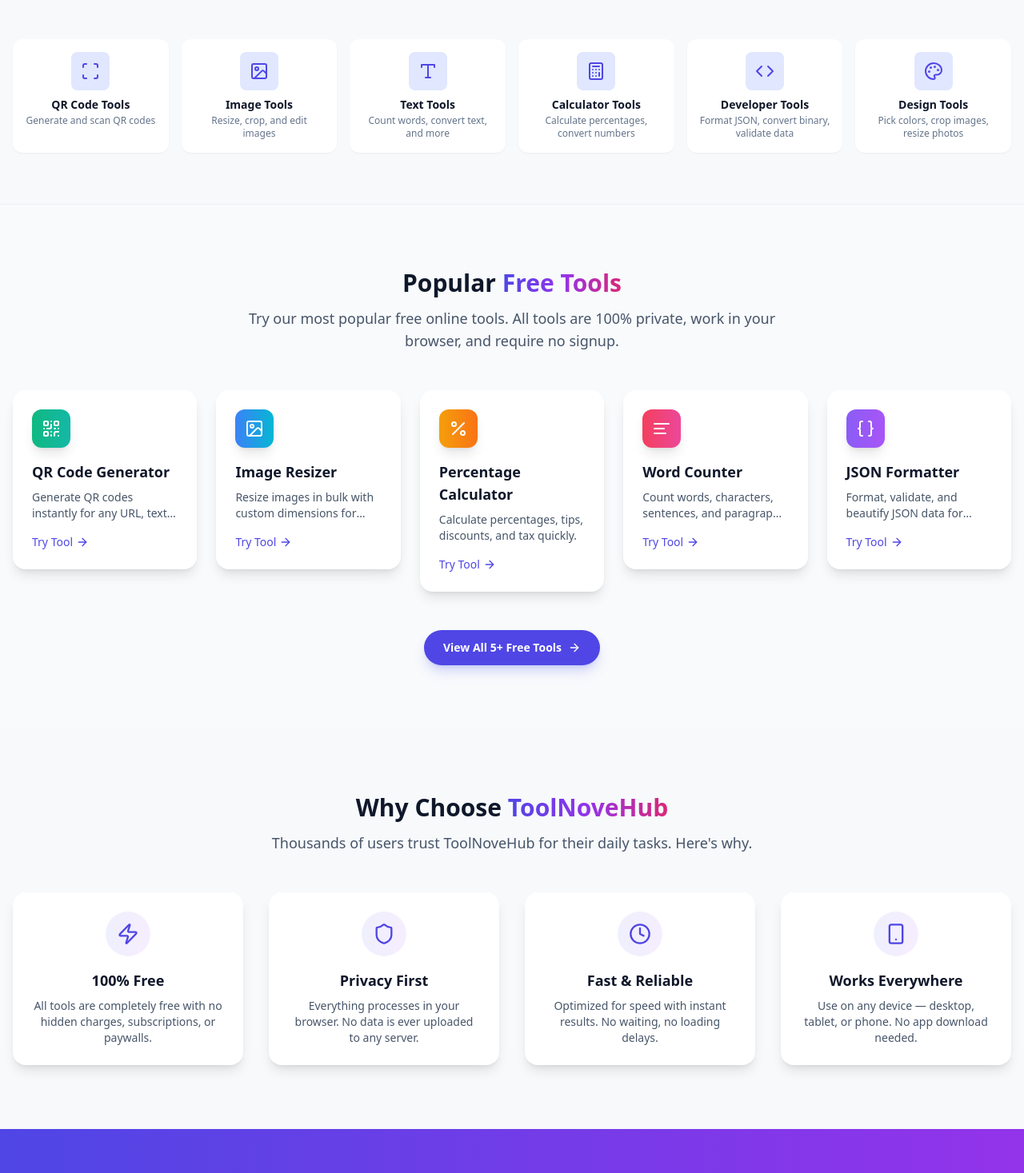
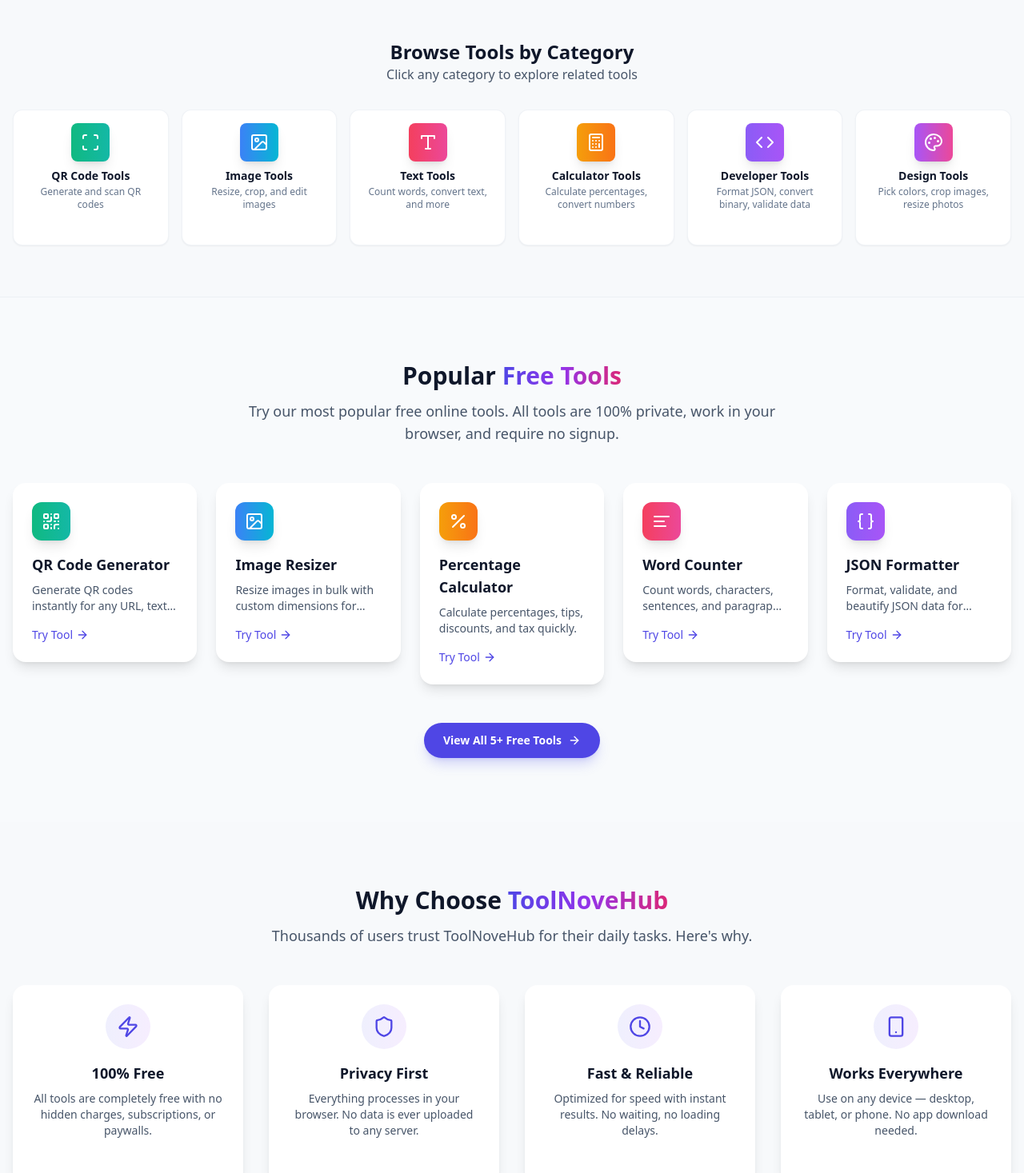
Before and after one commit to sprajeshofficial-wq/ToolNoveHub, a Next.js app: page / in a window 1280 px wide. Shown: the part 900-2367 px from the top of the page at 80% size. Built offline with nearby package versions, Linux system fonts and the light colour scheme.

Commit message:
🔗 Make all homepage cards clickable - category cards, feature cards, stats

```diff
--- a/app/page.tsx
+++ b/app/page.tsx
@@ -100,33 +100,73 @@
     {
       icon: Zap,
       title: '100% Free',
-      description: 'All tools are completely free with no hidden charges, subscriptions, or paywalls.'
+      description: 'All tools are completely free with no hidden charges, subscriptions, or paywalls.',
+      href: '/tools'
     },
     {
       icon: Shield,
       title: 'Privacy First',
-      description: 'Everything processes in your browser. No data is ever uploaded to any server.'
+      description: 'Everything processes in your browser. No data is ever uploaded to any server.',
+      href: '/privacy'
     },
     {
       icon: Clock,
       title: 'Fast & Reliable',
-      description: 'Optimized for speed with instant results. No waiting, no loading delays.'
+      description: 'Optimized for speed with instant results. No waiting, no loading delays.',
+      href: '/tools'
     },
     {
       icon: Smartphone,
       title: 'Works Everywhere',
-      description: 'Use on any device — desktop, tablet, or phone. No app download needed.'
+      description: 'Use on any device — desktop, tablet, or phone. No app download needed.',
+      href: '/tools'
     },
   ];
 
-  // Tool categories for SEO-friendly section
+  // Tool categories with clickable links
   const toolCategories = [
-    { name: 'QR Code Tools', icon: Scan, description: 'Generate and scan QR codes' },
-    { name: 'Image Tools', icon: ImageIcon, description: 'Resize, crop, and edit images' },
-    { name: 'Text Tools', icon: Type, description: 'Count words, convert text, and more' },
-    { name: 'Calculator Tools', icon: Calculator, description: 'Calculate percentages, convert numbers' },
-    { name: 'Developer Tools', icon: Code, description: 'Format JSON, convert binary, validate data' },
-    { name: 'Design Tools', icon: Palette, description: 'Pick colors, crop images, resize photos' },
+    {
+      name: 'QR Code Tools',
+      icon: Scan,
+      description: 'Generate and scan QR codes',
+      href: '/tools/qr-code-generator',
+      color: 'from-emerald-500 to-teal-500'
+    },
+    {
+      name: 'Image Tools',
+      icon: ImageIcon,
+      description: 'Resize, crop, and edit images',
+      href: '/tools/image-resizer',
+      color: 'from-blue-500 to-cyan-500'
+    },
+    {
+      name: 'Text Tools',
+      icon: Type,
+      description: 'Count words, convert text, and more',
+      href: '/tools/word-counter',
+      color: 'from-rose-500 to-pink-500'
+    },
+    {
+      name: 'Calculator Tools',
+      icon: Calculator,
+      description: 'Calculate percentages, convert numbers',
+      href: '/tools/percentage-calculator',
+      color: 'from-amber-500 to-orange-500'
+    },
+    {
+      name: 'Developer Tools',
+      icon: Code,
+      description: 'Format JSON, convert binary, validate data',
+      href: '/tools/json-formatter',
+      color: 'from-violet-500 to-purple-500'
+    },
+    {
+      name: 'Design Tools',
+      icon: Palette,
+      description: 'Pick colors, crop images, resize photos',
+      href: '/tools/color-picker',
+      color: 'from-purple-500 to-pink-500'
+    },
   ];
 
   return (
@@ -159,14 +199,13 @@
             <span>✨ 100% Free Online Tools — No Signup Required</span>
           </div>
 
-          {/* Main Heading - SEO Optimized */}
+          {/* Main Heading */}
           <h1 className="mt-6 text-4xl font-extrabold tracking-tight sm:text-5xl md:text-6xl lg:text-7xl">
             <span className="text-slate-900">Free Online Tools –</span>
             <br />
             <span className="gradient-text">QR, Image, JSON, Text &amp; Calculators</span>
           </h1>
 
-          {/* Description - SEO Optimized */}
           <p className="mx-auto mt-6 max-w-3xl text-lg text-slate-600 sm:text-xl">
             <strong>100% free online tools</strong> for developers, students, office workers, and everyday tasks.
             Generate <strong>QR codes</strong>, resize <strong>images</strong>, format <strong>JSON</strong>,
@@ -187,32 +226,49 @@
             </Link>
           </div>
 
-          {/* Stats */}
+          {/* Feature Stats - Now Clickable */}
           <div className="mt-12 flex flex-wrap justify-center gap-8">
             {features.map((feature) => (
-              <div key={feature.title} className="flex items-center gap-2 text-sm text-slate-600">
-                <feature.icon className="h-4 w-4 text-indigo-500" />
+              <Link
+                key={feature.title}
+                href={feature.href}
+                className="flex items-center gap-2 text-sm text-slate-600 hover:text-indigo-600 transition-colors group"
+              >
+                <feature.icon className="h-4 w-4 text-indigo-500 group-hover:scale-110 transition-transform" />
                 <span className="font-medium">{feature.title}</span>
-              </div>
+              </Link>
             ))}
           </div>
         </div>
       </section>
 
-      {/* Tool Categories Section - SEO Friendly */}
+      {/* Tool Categories Section - FULLY CLICKABLE */}
       <section className="py-16 px-4 bg-slate-50/50 border-y border-slate-200/50">
         <div className="mx-auto max-w-7xl">
+          <div className="text-center mb-8">
+            <h2 className="text-2xl font-bold text-slate-900">Browse Tools by Category</h2>
+            <p className="text-slate-600">Click any category to explore related tools</p>
+          </div>
           <div className="grid grid-cols-2 gap-4 sm:grid-cols-3 md:grid-cols-6">
             {toolCategories.map((category) => {
               const Icon = category.icon;
               return (
-                <div key={category.name} className="text-center p-4 rounded-xl bg-white shadow-sm hover:shadow-md transition-shadow">
-                  <div className="inline-flex rounded-lg bg-indigo-100 p-3">
-                    <Icon className="h-6 w-6 text-indigo-600" />
+                <Link
+                  key={category.name}
+                  href={category.href}
+                  className="group text-center p-4 rounded-xl bg-white shadow-sm hover:shadow-lg transition-all hover:-translate-y-1 border border-slate-200/50 hover:border-indigo-200"
+                >
+                  <div className={`inline-flex rounded-lg bg-gradient-to-r ${category.color} p-3 shadow-lg transition-transform group-hover:scale-110`}>
+                    <Icon className="h-6 w-6 text-white" />
                   </div>
-                  <h3 className="mt-2 text-sm font-semibold text-slate-900">{category.name}</h3>
+                  <h3 className="mt-2 text-sm font-semibold text-slate-900 group-hover:text-indigo-600 transition-colors">
+                    {category.name}
+                  </h3>
                   <p className="text-xs text-slate-500 mt-0.5">{category.description}</p>
-                </div>
+                  <span className="mt-2 inline-block text-xs font-medium text-indigo-600 opacity-0 group-hover:opacity-100 transition-opacity">
+                    Click to explore →
+                  </span>
+                </Link>
               );
             })}
           </div>
@@ -247,7 +303,7 @@
         </div>
       </section>
 
-      {/* Feature Section */}
+      {/* Feature Cards Section - FULLY CLICKABLE */}
       <section className="py-20 px-4 bg-slate-50/50">
         <div className="mx-auto max-w-7xl">
           <div className="text-center mb-12">
@@ -261,13 +317,22 @@
 
           <div className="grid grid-cols-1 gap-8 md:grid-cols-2 lg:grid-cols-4">
             {features.map((feature) => (
-              <div key={feature.title} className="text-center p-6 rounded-2xl bg-white shadow-lg hover:shadow-xl transition-shadow">
-                <div className="mx-auto mb-4 flex h-14 w-14 items-center justify-center rounded-full bg-gradient-to-r from-indigo-500/10 to-purple-500/10">
-                  <feature.icon className="h-7 w-7 text-indigo-600" />
+              <Link
+                key={feature.title}
+                href={feature.href}
+                className="group text-center p-6 rounded-2xl bg-white shadow-lg hover:shadow-xl transition-all hover:-translate-y-1"
+              >
+                <div className="mx-auto mb-4 flex h-14 w-14 items-center justify-center rounded-full bg-gradient-to-r from-indigo-500/10 to-purple-500/10 group-hover:from-indigo-500/20 group-hover:to-purple-500/20 transition-colors">
+                  <feature.icon className="h-7 w-7 text-indigo-600 group-hover:scale-110 transition-transform" />
                 </div>
-                <h3 className="text-lg font-semibold text-slate-900">{feature.title}</h3>
+                <h3 className="text-lg font-semibold text-slate-900 group-hover:text-indigo-600 transition-colors">
+                  {feature.title}
+                </h3>
                 <p className="mt-2 text-sm text-slate-600">{feature.description}</p>
-              </div>
+                <span className="mt-3 inline-block text-sm font-medium text-indigo-600 opacity-0 group-hover:opacity-100 transition-opacity">
+                  Learn more →
+                </span>
+              </Link>
             ))}
           </div>
         </div>
```
